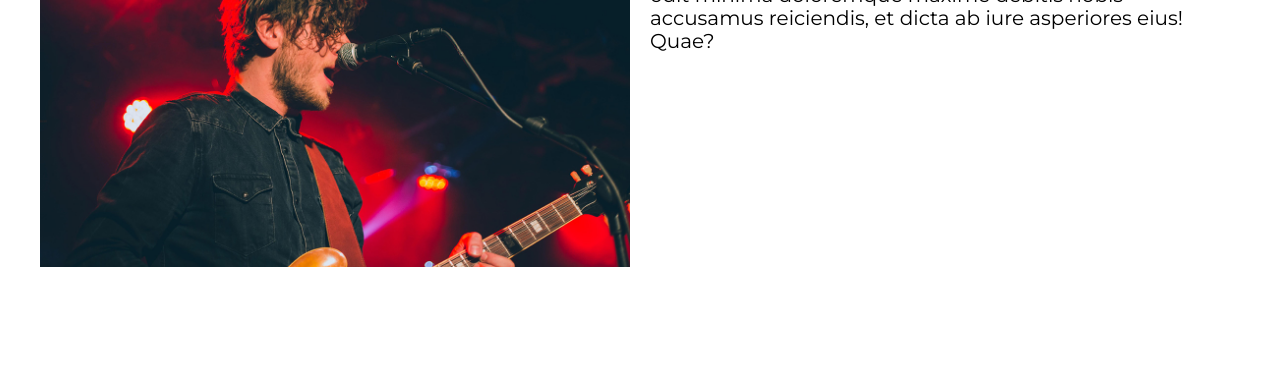
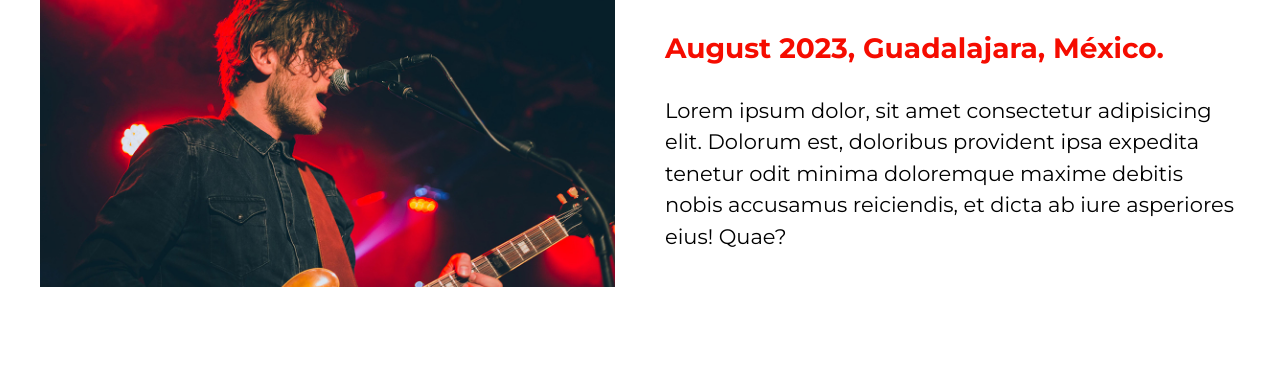
Before and after one commit to ardevi44/music-festival, a website: page index.html in a window 1280 px wide. Shown: the part 880-1247 px from the top of the page. Before the commit the page ends 1197 px from the top, so only its background shows below. Drawn offline with Linux system fonts and the light colour scheme.

Commit message:
Style about festival section

```diff
--- a/index.html
+++ b/index.html
@@ -47,7 +47,7 @@
       <div class="festival-content">
         <h2>Rock & EDM Festival</h2>
         <p class="date-info">August 2023, Guadalajara, México.</p>
-        <p>
+        <p class="regular-text">
           Lorem ipsum dolor, sit amet consectetur adipisicing elit. Dolorum est,
           doloribus provident ipsa expedita tenetur odit minima doloremque
           maxime debitis nobis accusamus reiciendis, et dicta ab iure asperiores
--- a/src/scss/base/_globals.scss
+++ b/src/scss/base/_globals.scss
@@ -49,3 +49,8 @@ img {
   max-width: 100%;
   display: block;
 }
+
+.regular-text {
+  font-size: v.$regular;
+  line-height: 1.5;
+}
--- a/src/scss/base/_mixins.scss
+++ b/src/scss/base/_mixins.scss
@@ -27,3 +27,11 @@ This mixin is not design to create style content, just for the screen size condi
     @content;
   }
 }
+
+// DISPLAY GRID MIXIN
+
+@mixin gridCustomColumns ($columnCount: 2, $columnGap: 5rem) {
+  display: grid;
+  grid-template-columns: repeat($columnCount, 1fr);
+  column-gap: $columnGap;
+}
--- a/src/scss/layout/_festival.scss
+++ b/src/scss/layout/_festival.scss
@@ -2,18 +2,42 @@
 @use "base/mixins" as m;
 
 .about-festival {
-  padding: 5rem 0;
-  display: grid;
-  grid-template-columns: repeat(2, 1fr);
-  column-gap: 2rem;
+  padding: 3rem 0;
+  @include m.tabletView {
+    padding: 8rem 0;
+    @include m.gridCustomColumns($columnCount: 2, $columnGap: 5rem);
+  }
+  .image {
+    img {
+      @include m.tabletView () {
+        height: 100%;
+        object-fit: cover;
+      }
+    }
+  }
 }
 
 .festival-content {
+  display: flex;
+  flex-direction: column;
+  justify-content: center;
+  color: v.$main-black;
+  margin-top: 3rem;
+  @include m.tabletView () {
+    margin-top: unset;
+  }
   h2 {
-
+    font-size: v.$medium-large;
+    margin-bottom: 3rem;
+    @include m.tabletView () {
+      margin-bottom: 5rem;
+    }
   }
 
   .date-info {
-
+    margin-bottom: 3rem;
+    font-size: v.$medium;
+    font-weight: 700;
+    color: v.$main-red;
   }
 }
```
Also changed, not shown: build/css/app.css.
